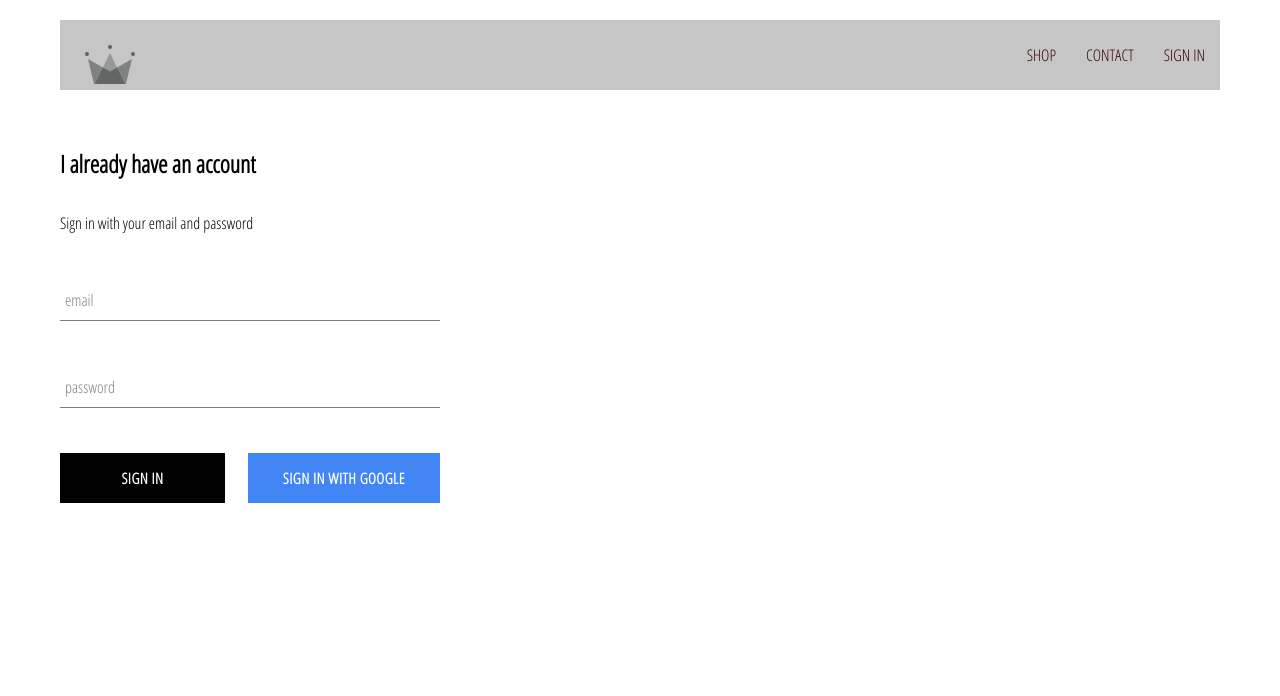
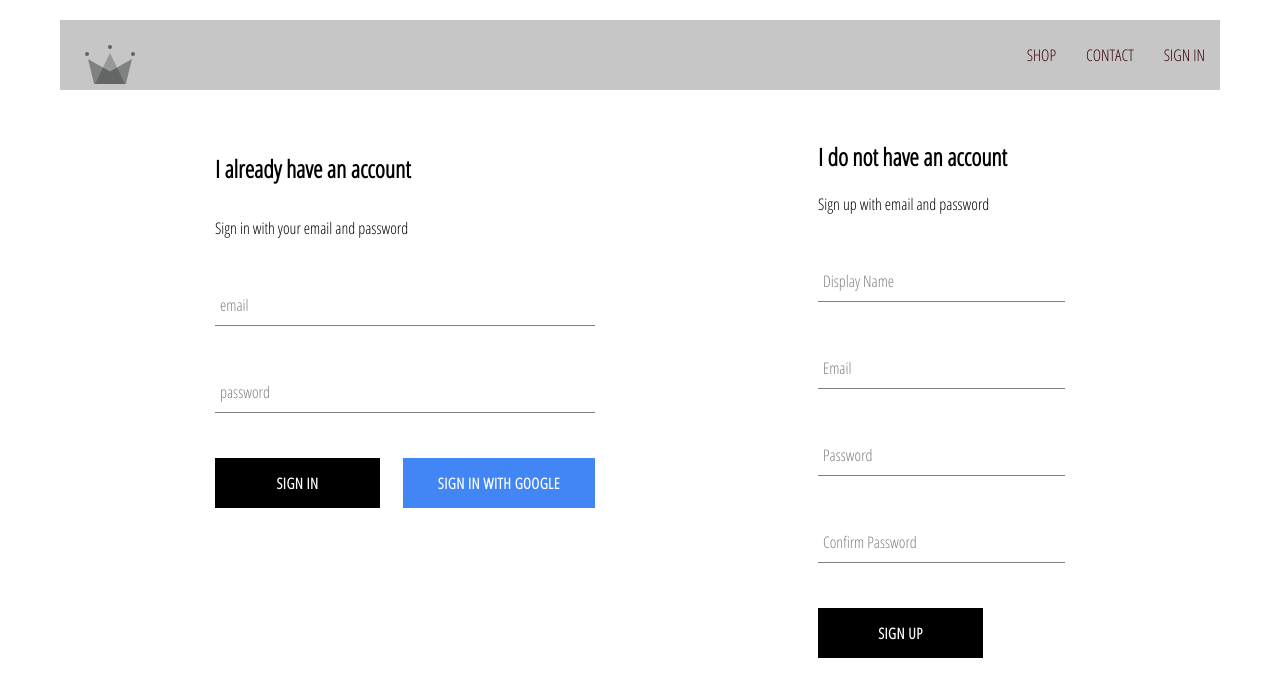
Before and after one commit to richardgreg/crwn-clothing, a React (Create React App) app: page /signin in a window 1280 px wide. Shown: the top 696 px of the page. Built offline with nearby package versions, Linux system fonts and the light colour scheme; no server answers.

Commit message:
Implement sign-in with email and password via Firebase.

```diff
--- a/src/App.js
+++ b/src/App.js
@@ -35,6 +35,7 @@
               ...snapshot.data()
             }
           });
+          console.log(this.state);
         });
       }
       else{
--- a/src/components/sign-up/sign-up.jsx
+++ b/src/components/sign-up/sign-up.jsx
@@ -62,47 +62,42 @@
         <span>Sign up with email and password</span>
         <form className="sign-up-form" onSubmit={this.handleSubmit}>
           <FormInput
-            type="text"
-            name="displayName"
+            type='text'
+            name='displayName'
+            value={displayName}
+            onChange={this.handleChange}
+            label='Display Name'
+            required
+          />
+          <FormInput
+            type='email'
+            name='email'
             value={email}
             onChange={this.handleChange}
-            label="Display Name"
+            label='Email'
             required
-          >
-          </FormInput>
+          />
           <FormInput
-            type="email"
-            name="email"
-            value={displayName}
-            onChange={this.handleChange}
-            label="Email"
-            required
-          >
-          </FormInput>
-          <FormInput
-            type="password"
-            name="password"
+            type='password'
+            name='password'
             value={password}
             onChange={this.handleChange}
-            label="Password"
+            label='Password'
             required
-          >
-          </FormInput>
+          />
           <FormInput
-            type="password"
-            name="confirmpassword"
+            type='password'
+            name='confirmPassword'
             value={confirmPassword}
             onChange={this.handleChange}
-            label="Comfirm Password"
+            label='Confirm Password'
             required
-          >
-          </FormInput>
+          />
           <CustomButton type="submit" >SIGN UP</CustomButton>
         </form>
       </div>
-    )
+    );
   }
-
 }
 
 export default SignUp;
--- a/src/firebase/firebase.utils.js
+++ b/src/firebase/firebase.utils.js
@@ -37,8 +37,6 @@
       console.log("error creating user", error.message);
     }
   }
-
-  console.log(snapShot);
   // Might need userRef for something
   return userRef;
 }
--- a/src/pages/sign-in-and-sign-up/sign-in-and-sign-up.jsx
+++ b/src/pages/sign-in-and-sign-up/sign-in-and-sign-up.jsx
@@ -1,12 +1,14 @@
-import React from 'react';
+import React from "react";
 
-import SignIn from './../../components/sign-in/sign-in';
+import SignIn from "./../../components/sign-in/sign-in";
+import SignUp from "./../../components/sign-up/sign-up";
 
 import './sign-in-and-sign-up.scss'
 
 const SignInAndSignUpPage = () => (
   <div className='sign-in-and-sign-up'>
     <SignIn/>
+    <SignUp/>
   </div>
 );
 
--- a/src/pages/sign-in-and-sign-up/sign-in-and-sign-up.scss
+++ b/src/pages/sign-in-and-sign-up/sign-in-and-sign-up.scss
@@ -0,0 +1,6 @@
+.sign-in-and-sign-up {
+  width: 850px;
+  display: flex;
+  justify-content: space-between;
+  margin:30px auto;
+}
```
